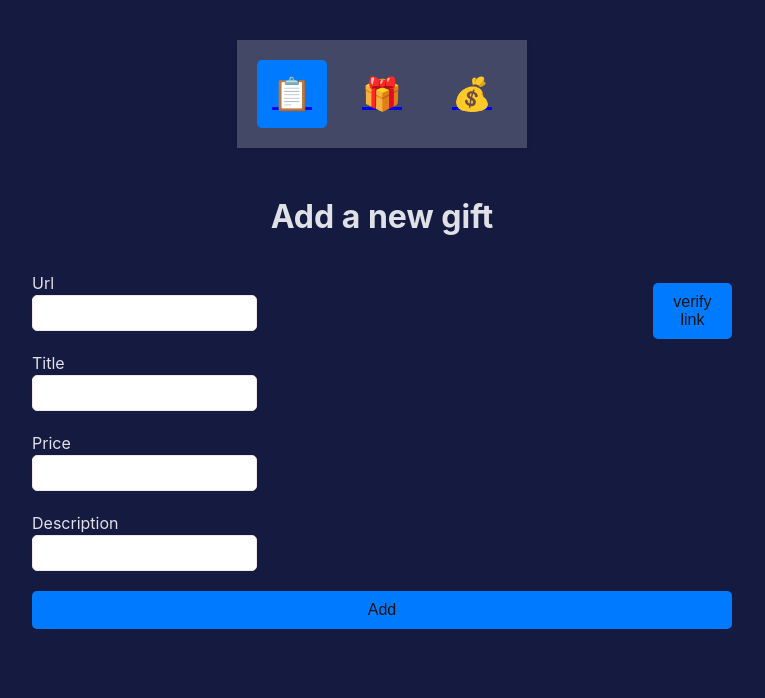
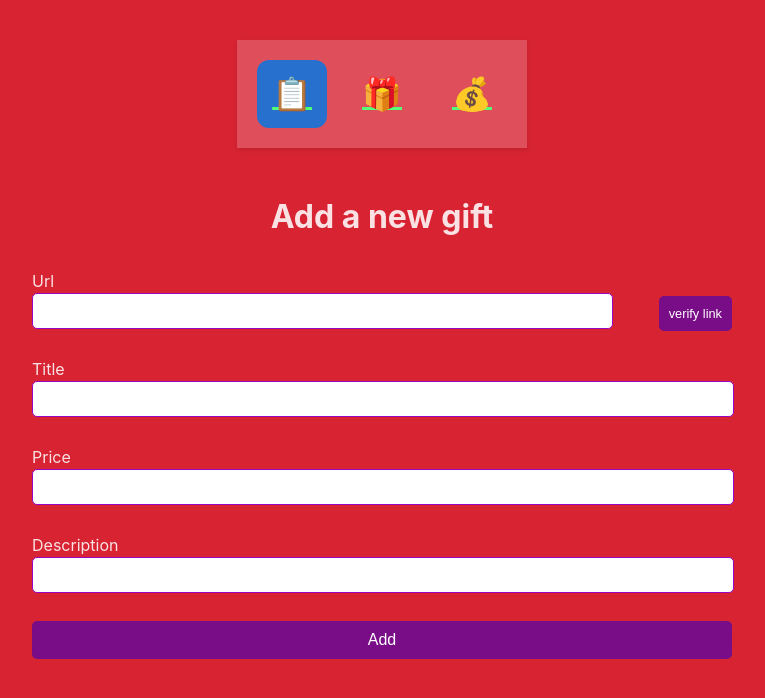
Before and after one commit to leoncan122/self-santa, a React (Vite) app: page /add-gift in a window 1280 px wide. Shown: the top 698 px of the page, without its empty margins (258-1023 px from the left). Built offline with nearby package versions, Linux system fonts and the light colour scheme.

Commit message:
feat: improve color schema

```diff
--- a/src/components/Forms/AddGift/AddGift.css
+++ b/src/components/Forms/AddGift/AddGift.css
@@ -29,11 +29,7 @@
 }
 .custom-form .form-group input {
     /* width: 100%; */
-    margin-bottom: 10px;
-    padding: 0.5rem;
-    border: 1px solid #f0e8e8;
-    border-radius: 5px;
-    font-size: 1rem;
+
 }
 
 .custom-form > button {
@@ -42,8 +38,9 @@
     border: none;
     border-radius: 5px;
     font-size: 1rem;
+    font-weight: 700;
     font-weight: 500;
-    color: #161515;
-    background-color: #007bff;
+    color: #fff;
+    background-color: #4e03b0ae;
     cursor: pointer;
 }
--- a/src/components/Forms/AddLink/AddLink.css
+++ b/src/components/Forms/AddLink/AddLink.css
@@ -3,16 +3,17 @@
     border: none;
     border-radius: 5px;
     flex-grow: 0;
-    font-size: 1rem;
+    font-size: 0.8rem;
     font-weight: 500;
-    color: #161515;
-    background-color: #007bff;
+    color: #fff;
+    background-color: #4e03b0ae;
     cursor: pointer;
+    flex-shrink: 0;
 }
 
 .custom-form .url-form {
     display: flex;
     align-items: center;
     justify-content: start;
-     width: 100%;
+    gap: 3rem;
 }
--- a/src/components/Forms/CustomInput/CustomInput.css
+++ b/src/components/Forms/CustomInput/CustomInput.css
@@ -1,12 +1,14 @@
 .form-group {
-    margin-bottom: 10px;
+    margin-bottom: 1.5rem;
 }
-.form-group.input {
+.form-group input {
     width: 100%;
-    padding: 10px;
-    border: 1px solid #ccc;
+    padding: 0.5rem 0;
     border-radius: 5px;
     font-size: 1rem;
+    display: block;
+    margin-bottom: 0.25rem;
+    border: 1px solid #9805c4;
 }
 
 .form-group button {
@@ -20,3 +22,8 @@
     background-color: linear-gradient(90deg, #ff6e7f, #bfe9ff);
     cursor: pointer;
 }
+
+.form-group .error {
+    font-weight: 600;
+    color: rgb(82, 255, 119);
+}
--- a/src/components/Forms/CustomInput/CustomInput.tsx
+++ b/src/components/Forms/CustomInput/CustomInput.tsx
@@ -27,7 +27,7 @@ export const InputForm = ({ name, control, label, type, error }: Props) => {
                     />
                 )}
             />
-            {error && <span className="error">{error.message}</span>}
+            {error && <div className="error">{error.message}</div>}
         </div>
     );
 
--- a/src/components/Header/Header.css
+++ b/src/components/Header/Header.css
@@ -1,5 +1,6 @@
 .header {
     background-color: #f8f9fa34;
+
     padding: 20px;
     box-shadow: 0 2px 4px rgba(0, 0, 0, 0.1);
 }
@@ -20,7 +21,7 @@
 .nav-item {
     cursor: pointer;
     padding: 10px 15px;
-    border-radius: 5px;
+    border-radius: 0.75rem;
     transition: background-color 0.3s ease;
     font-size: 32px;
 
@@ -31,6 +32,6 @@
 }
 
 .nav-item.active {
-    background-color: #007bff;
+    background-color: #1374dce5;
     color: white;
 }
--- a/src/components/User/MyList/MyList.css
+++ b/src/components/User/MyList/MyList.css
@@ -1,11 +1,10 @@
 .my-list-container {
-    padding: 20px;
     max-width: 800px;
     margin: 0 auto;
     font-family: Arial, sans-serif;
   }
 
-  h2 {
+  h1 {
     text-align: center;
     margin-bottom: 20px;
   }
@@ -14,8 +13,8 @@
     display: block;
     margin: 0 auto 20px;
     padding: 10px 20px;
-    background-color: #007bff;
-    color: white;
+    background-color: #4e03b0ae;
+    /* color: white; */
     border: none;
     border-radius: 5px;
     cursor: pointer;
@@ -87,14 +86,14 @@
     margin-top: 10px;
     justify-self: end;
     padding: 5px 10px;
-    background-color: #007bff;
+    background-color: #4e03b0ae;
     color: white;
     text-decoration: none;
     border-radius: 5px;
   }
 
   .gift-link:hover {
-    background-color: #0056b3;
+    background-color: #6d1bd8ae;
   }
 
 
--- a/src/components/User/MyList/MyList.tsx
+++ b/src/components/User/MyList/MyList.tsx
@@ -9,7 +9,7 @@ export const MyList = () => {
 
     return (
       <div className="my-list-container">
-      <h2>Lista de Regalos</h2>
+      <h1>Lista de Regalos</h1>
       <button >
         <Link to={'/add-gift'} >Add new gift</Link>
       </button>
--- a/src/index.css
+++ b/src/index.css
@@ -5,7 +5,7 @@
 
   color-scheme: light dark;
   color: rgba(255, 255, 255, 0.87);
-  background-color: #151a41;
+  background-color: #d20516e0;
 
   font-synthesis: none;
   text-rendering: optimizeLegibility;
@@ -32,3 +32,7 @@ body {
   justify-content: space-between;
   padding-top: 2rem;
 }
+
+a {
+  color: rgb(82, 255, 119);
+}
```
